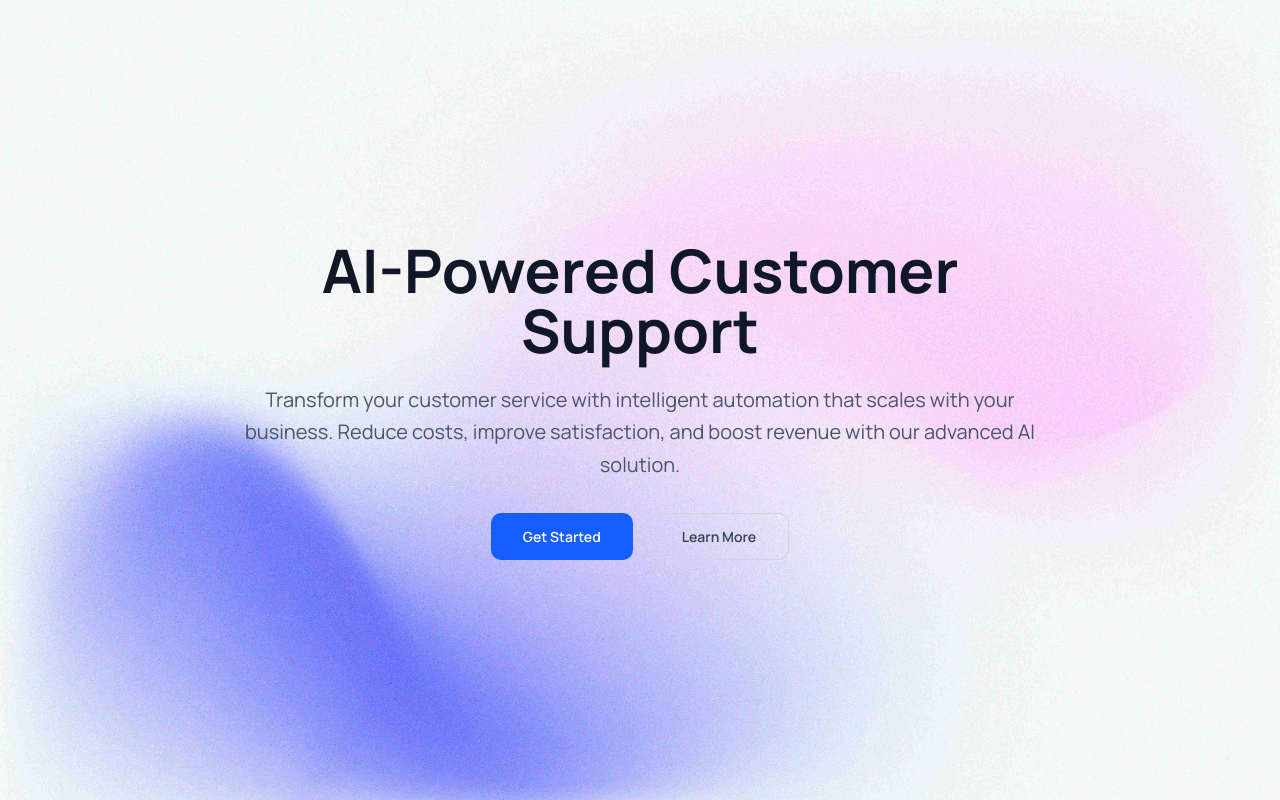
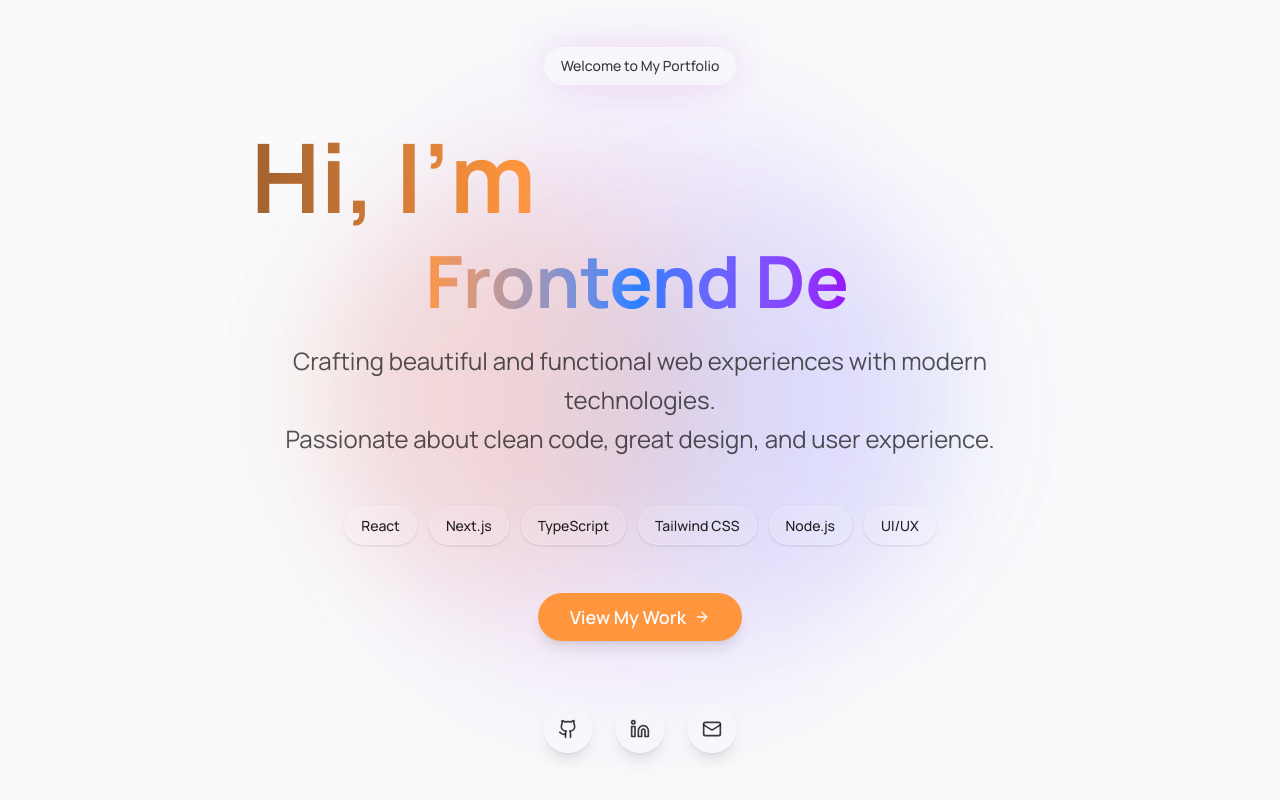
Before and after one commit to hinlaw/portfolio, a Next.js app in the folder frontend/: page / in a window 1280 px wide. Shown: the top 800 px of the page. Built offline with nearby package versions, Linux system fonts and the light colour scheme.

Commit message:
feat: enhance hero section with typing animation and CSS module styling

```diff
--- /dev/null
+++ b/frontend/app/(main)/components/HeroSection.module.css
@@ -0,0 +1,66 @@
+/* Hero Section Animations */
+@keyframes float {
+  0%, 100% {
+    transform: translateY(0px) translateX(0px);
+    opacity: 0.4;
+  }
+  50% {
+    transform: translateY(-20px) translateX(10px);
+    opacity: 0.8;
+  }
+}
+
+@keyframes blink {
+  0%, 50% {
+    opacity: 1;
+  }
+  51%, 100% {
+    opacity: 0;
+  }
+}
+
+@keyframes scroll {
+  0% {
+    transform: translateY(0);
+    opacity: 1;
+  }
+  100% {
+    transform: translateY(20px);
+    opacity: 0;
+  }
+}
+
+@keyframes gradient {
+  0%, 100% {
+    background-position: 0% 50%;
+  }
+  50% {
+    background-position: 100% 50%;
+  }
+}
+
+.animateGradient {
+  background-size: 200% 200%;
+  animation: gradient 5s ease infinite;
+}
+
+.animateBlink {
+  animation: blink 1s infinite;
+}
+
+.animateScroll {
+  animation: scroll 2s infinite;
+}
+
+.delay1000 {
+  animation-delay: 1s;
+}
+
+.colorfulShadow {
+  box-shadow:
+    /* 0 0 15px rgba(59, 130, 246, 0.2), */
+    /* 0 0 25px rgba(139, 92, 246, 0.15), */
+    0 0 35px rgba(236, 72, 153, 0.1),
+    /* 0 8px 20px rgba(59, 130, 246, 0.15), */
+    0 0 50px rgba(139, 92, 246, 0.1);
+}
--- a/frontend/app/(main)/components/HeroSection.tsx
+++ b/frontend/app/(main)/components/HeroSection.tsx
@@ -1,21 +1,159 @@
+'use client';
+
+import { useState, useEffect } from 'react';
+import { ArrowRight, Download, Mail, Github, Linkedin, Sparkles } from 'lucide-react';
+import { Button } from '@/components/ui/button';
+import styles from './HeroSection.module.css';
+
 export default function HeroSection() {
+    const [mounted, setMounted] = useState(false);
+    const [currentText, setCurrentText] = useState('');
+    const fullText = 'Frontend Developer';
+    const [textIndex, setTextIndex] = useState(0);
+    const [isDeleting, setIsDeleting] = useState(false);
+
+    useEffect(() => {
+        setMounted(true);
+    }, []);
+
+    useEffect(() => {
+        if (!mounted) return;
+
+        const typingSpeed = isDeleting ? 50 : 100;
+        const pauseDuration = isDeleting ? 500 : 2000;
+
+        const timeout = setTimeout(() => {
+            if (!isDeleting && textIndex < fullText.length) {
+                setCurrentText(fullText.substring(0, textIndex + 1));
+                setTextIndex(textIndex + 1);
+            } else if (!isDeleting && textIndex === fullText.length) {
+                setTimeout(() => setIsDeleting(true), pauseDuration);
+            } else if (isDeleting && textIndex > 0) {
+                setCurrentText(fullText.substring(0, textIndex - 1));
+                setTextIndex(textIndex - 1);
+            } else {
+                setIsDeleting(false);
+            }
+        }, typingSpeed);
+
+        return () => clearTimeout(timeout);
+    }, [mounted, textIndex, isDeleting, fullText]);
+
+    const skills = ['React', 'Next.js', 'TypeScript', 'Tailwind CSS', 'Node.js', 'UI/UX'];
+
     return (
-        <section id="hero" className="min-h-screen flex items-center justify-center">
-            <div className="max-w-4xl mx-auto text-center px-8">
-                <h1 className="text-6xl font-bold text-gray-900 mb-6">
-                    AI-Powered Customer Support
-                </h1>
-                <p className="text-xl text-gray-600 mb-8 leading-relaxed">
-                    Transform your customer service with intelligent automation that scales with your business.
-                    Reduce costs, improve satisfaction, and boost revenue with our advanced AI solution.
-                </p>
-                <div className="flex gap-4 justify-center">
-                    <button className="bg-blue-600 text-white px-8 py-3 rounded-lg font-semibold hover:bg-blue-700 transition-colors">
-                        Get Started
-                    </button>
-                    <button className="border border-gray-300 text-gray-700 px-8 py-3 rounded-lg font-semibold hover:bg-gray-50 transition-colors">
-                        Learn More
-                    </button>
+        <section id="hero" className="relative min-h-screen flex items-center justify-center overflow-hidden">
+            {/* Animated Background Elements */}
+            <div className="absolute inset-0 overflow-hidden pointer-events-none">
+                {/* Gradient Orbs */}
+                <div className="absolute top-1/4 left-1/4 w-96 h-96 bg-primary/20 rounded-full blur-3xl animate-pulse"></div>
+                <div className={`absolute bottom-1/4 right-1/4 w-96 h-96 bg-blue-500/20 rounded-full blur-3xl animate-pulse ${styles.delay1000}`}></div>
+                <div className="absolute top-1/2 left-1/2 -translate-x-1/2 -translate-y-1/2 w-[600px] h-[600px] bg-purple-500/10 rounded-full blur-3xl"></div>
+
+            </div>
+
+            {/* Main Content */}
+            <div className="relative z-10 max-w-7xl mx-auto px-6 sm:px-8 lg:px-12 text-center">
+                <div
+                    className={`transform transition-all duration-1000 ${mounted ? 'opacity-100 translate-y-0' : 'opacity-0 translate-y-10'
+                        }`}
+                >
+                    {/* Greeting Badge */}
+                    <div className={`inline-flex items-center gap-2 px-4 py-2 mb-8 backdrop-blur-md rounded-full border border-white/20 ${styles.colorfulShadow}`}>
+                        {/* <Sparkles className="w-4 h-4 text-primary" /> */}
+                        <span className="text-sm font-medium text-foreground/80">
+                            Welcome to My Portfolio
+                        </span>
+                    </div>
+
+                    {/* Main Heading */}
+                    <h1 className="text-5xl sm:text-6xl md:text-7xl lg:text-8xl font-bold mb-6 leading-tight">
+                        <span className={`block bg-gradient-to-r from-foreground via-primary to-blue-600 bg-clip-text text-transparent ${styles.animateGradient}`}>
+                            Hi, I'm{' '}
+                            <span className="relative inline-block">
+                                <span className="relative z-10">Developer</span>
+                                {/* <span className="absolute bottom-2 left-0 right-0 h-3 bg-primary/30 -skew-x-12 blur-sm"></span> */}
+                            </span>
+                        </span>
+                        <span className="block mt-2 text-4xl sm:text-5xl md:text-6xl lg:text-7xl">
+                            {/* I'm a{' '} */}
+                            <span className="relative inline-block min-w-[200px] text-left">
+                                <span className="bg-gradient-to-r from-primary via-blue-500 to-purple-600 bg-clip-text text-transparent">
+                                    {currentText}
+                                </span>
+                                <span className={`inline-block w-0.5 h-8 bg-primary ${styles.animateBlink} ml-1`}></span>
+                            </span>
+                        </span>
+                    </h1>
+
+                    {/* Description */}
+                    <p className="text-lg sm:text-xl md:text-2xl text-foreground/70 mb-12 max-w-3xl mx-auto leading-relaxed">
+                        Crafting beautiful and functional web experiences with modern technologies.
+                        <br className="hidden sm:block" />
+                        Passionate about clean code, great design, and user experience.
+                    </p>
+
+                    {/* Skills Tags */}
+                    <div className="flex flex-wrap items-center justify-center gap-3 mb-12">
+                        {skills.map((skill, index) => (
+                            <div
+                                key={skill}
+                                className="px-4 py-2 bg-white/10 backdrop-blur-md rounded-full border border-white/20 shadow-sm hover:bg-white/20"
+                                style={{
+                                    animationDelay: `${index * 100}ms`,
+                                }}
+                            >
+                                <span className="text-sm font-medium text-foreground/90">{skill}</span>
+                            </div>
+                        ))}
+                    </div>
+
+                    {/* CTA Buttons */}
+                    <div className="flex flex-col sm:flex-row items-center justify-center gap-4 mb-16">
+                        <Button
+                            size="lg"
+                            className="group relative overflow-hidden bg-primary text-primary-foreground hover:bg-primary/90 px-8 py-6 text-lg font-semibold rounded-full shadow-lg hover:shadow-xl transition-all duration-300 hover:scale-105"
+                        >
+                            <span className="relative z-10 flex items-center gap-2">
+                                View My Work
+                                <ArrowRight className="w-5 h-5 group-hover:translate-x-1 transition-transform" />
+                            </span>
+                            <span className="absolute inset-0 bg-gradient-to-r from-primary via-blue-500 to-purple-600 opacity-0 group-hover:opacity-100 transition-opacity duration-300"></span>
+                        </Button>
+                        {/* <Button
+                            variant="outline"
+                            size="lg"
+                            className="group bg-white/10 backdrop-blur-md border-white/20 hover:bg-white/20 px-8 py-6 text-lg font-semibold rounded-full shadow-lg hover:shadow-xl transition-all duration-300 hover:scale-105"
+                        >
+                            <Download className="w-5 h-5 mr-2" />
+                            Download Resume
+                        </Button> */}
+                    </div>
+
+                    {/* Social Links */}
+                    <div className="flex items-center justify-center gap-6">
+                        <a
+                            href="#"
+                            className="group w-12 h-12 bg-white/10 backdrop-blur-md rounded-full border border-white/20 flex items-center justify-center hover:bg-white/20 transition-all duration-300 hover:scale-110 hover:rotate-6 shadow-lg"
+                            aria-label="GitHub"
+                        >
+                            <Github className="w-5 h-5 text-foreground/80 group-hover:text-primary transition-colors" />
+                        </a>
+                        <a
+                            href="#"
+                            className="group w-12 h-12 bg-white/10 backdrop-blur-md rounded-full border border-white/20 flex items-center justify-center hover:bg-white/20 transition-all duration-300 hover:scale-110 hover:rotate-6 shadow-lg"
+                            aria-label="LinkedIn"
+                        >
+                            <Linkedin className="w-5 h-5 text-foreground/80 group-hover:text-primary transition-colors" />
+                        </a>
+                        <a
+                            href="#"
+                            className="group w-12 h-12 bg-white/10 backdrop-blur-md rounded-full border border-white/20 flex items-center justify-center hover:bg-white/20 transition-all duration-300 hover:scale-110 hover:rotate-6 shadow-lg"
+                            aria-label="Email"
+                        >
+                            <Mail className="w-5 h-5 text-foreground/80 group-hover:text-primary transition-colors" />
+                        </a>
+                    </div>
                 </div>
             </div>
         </section>
--- a/frontend/app/(main)/layout.tsx
+++ b/frontend/app/(main)/layout.tsx
@@ -4,19 +4,9 @@ export default function MainLayout({
     children: React.ReactNode;
 }) {
     return (
-        <div
-            style={{
-                backgroundImage: "url('/gradient-background.jpg')",
-                backgroundSize: "cover",
-                backgroundPosition: "center",
-                backgroundRepeat: "no-repeat",
-                backgroundAttachment: "fixed",
-            }}
-        >
-            <div>
-                <div className="max-w-7xl mx-auto px-4">
-                    {children}
-                </div>
+        <div className="bg-gray-50">
+            <div className="max-w-7xl mx-auto px-4">
+                {children}
             </div>
         </div>
     );
--- a/frontend/app/(main)/page.tsx
+++ b/frontend/app/(main)/page.tsx
@@ -1,5 +1,4 @@
 import HeroSection from './components/HeroSection';
-import BenefitsSection from './components/BenefitsSection';
 import CategoriesSection from './components/CategoriesSection';
 import FooterSection from './components/FooterSection';
 
```
